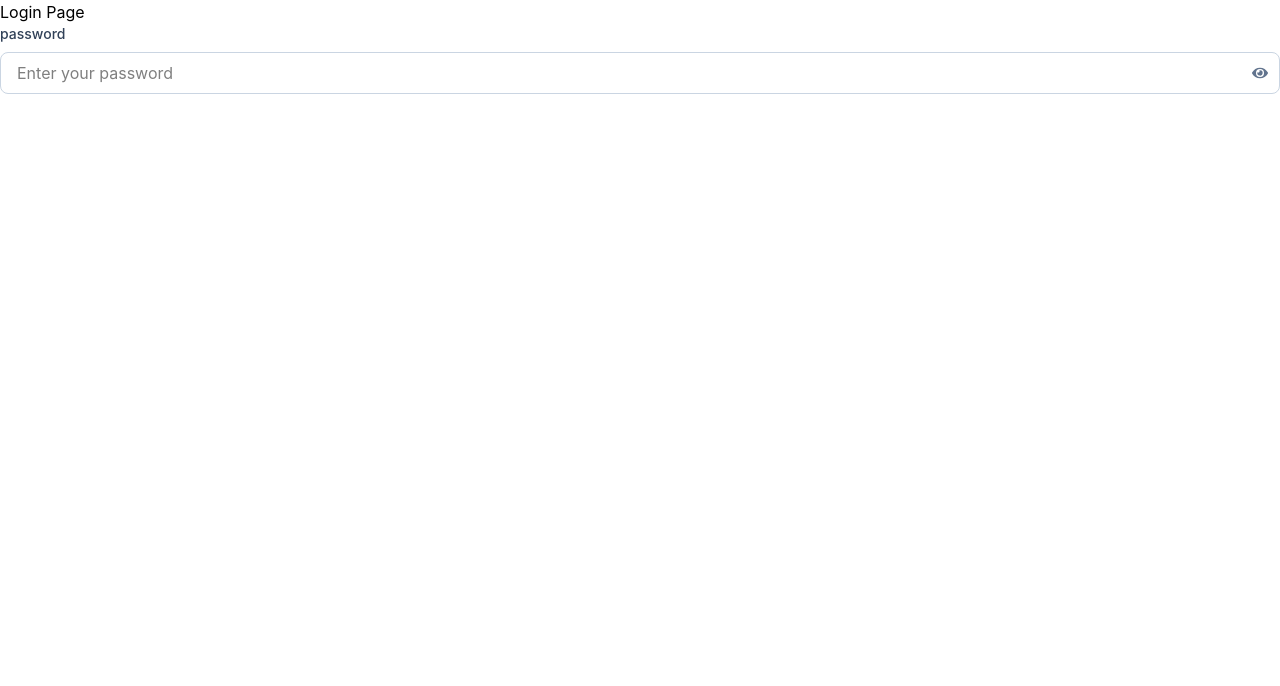
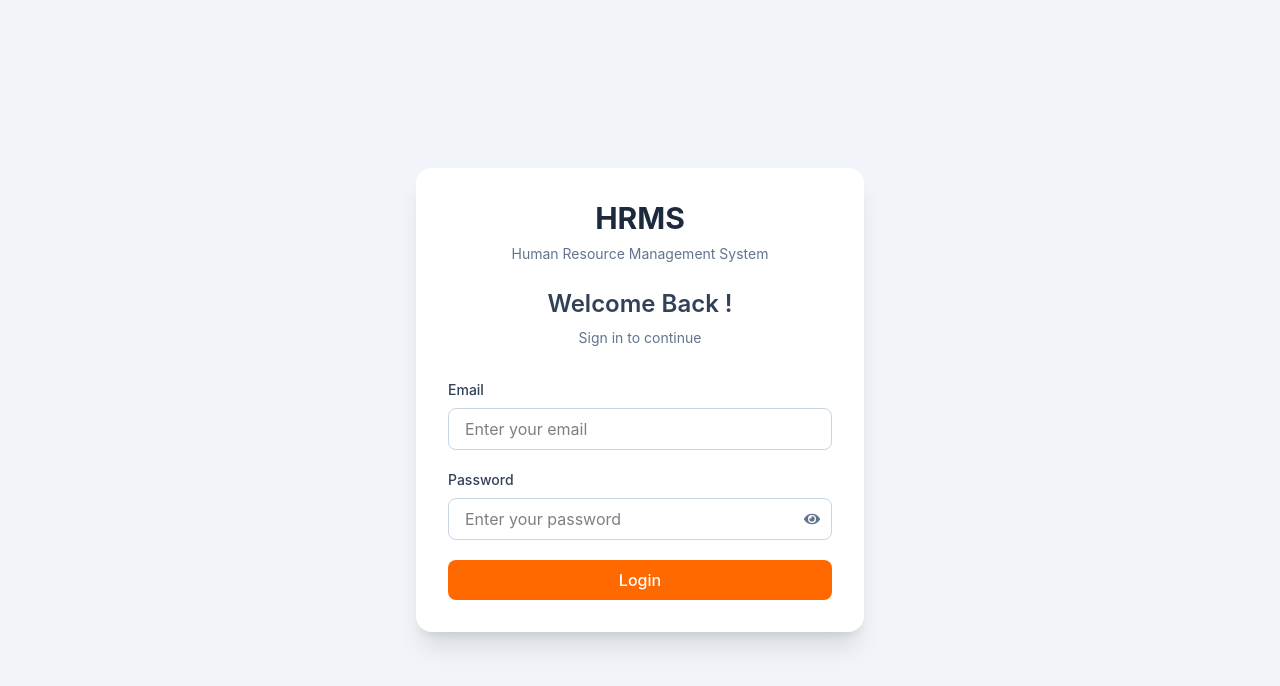
Before and after one commit to Devika265/SmartHRMS, a React app in the folder frontend/: page / in a window 1280 px wide. Shown: the top 686 px of the page. Built offline with nearby package versions, Linux system fonts and the light colour scheme; the HTML template or start-up script is replaced by a standard one.

Commit message:
Added login form with react-hook-form validation

```diff
--- a/frontend/src/App.jsx
+++ b/frontend/src/App.jsx
@@ -1,5 +1,4 @@
 import './App.css'
-import PasswordInput from './components/ui/PasswordInput'
 import AppRoutes from './routes/AppRoutes'
 
 function App() {
@@ -8,11 +7,6 @@ function App() {
   return (
     <>
       <AppRoutes />
-      <PasswordInput
-
-      label="password"
-      placeholder="Enter your password"
-      />
     </>
   )
 }
--- a/frontend/src/components/forms/LoginForm.jsx
+++ b/frontend/src/components/forms/LoginForm.jsx
@@ -1,11 +1,75 @@
-import React from 'react'
+import React, { useState } from "react";
+import Input from "../ui/Input";
+import PasswordInput from "../ui/PasswordInput";
+import Button from "../ui/Button";
+import { useForm } from "react-hook-form";
 
 const LoginForm = () => {
+  // const [formData, setFormData] = useState({
+  //   email: "",
+  //   password: "",
+  // });
+
+  // const handleChange = (event) => {
+  //   const { name, value } = event.target;
+
+  //   setFormData((prevData) => ({
+  //     ...prevData,
+  //     [name]: value,
+  //   }));
+  // };
+
+  // const form = useForm();
+  // const register = form.register;
+  // const handleSubmit = form.handleSubmit;
+  // const errors = form.formState.errors;
+
+  const {
+    register,
+    handleSubmit,
+    formState: { errors },
+  } = useForm();
+
+  const onSubmit = (data) => {
+    console.log(data);
+  };
+
   return (
-    <div>
+    <form onSubmit={handleSubmit(onSubmit)} className="space-y-5">
+      <Input
+        label="Email"
+        type="email"
+        name="email"
+        placeholder="Enter your email"
+        register={(name) => register(name, {
+          required: "Email is required",
+          pattern: {
+            value:/^[^\s@]+@[^\s@]+\.[^\s@]+$/,
+            message:"Please enter a valid email",
+          }
+        })}
+        error={errors.email?.message}
+      />
 
-    </div>
-  )
-}
+      <PasswordInput
+        label="Password"
+        name="password"
+        placeholder="Enter your password"
+        register={(name) =>
+          register(name, {
+            required: "password is required" ,
+            minLength:{
+              value:6,
+              message:"Password must be at least 6 characters",
+            },
+          })
+        }
+        error={errors.password?.message}
+      />
 
-export default LoginForm
+      <Button type="submit">Login</Button>
+    </form>
+  );
+};
+
+export default LoginForm;
--- a/frontend/src/components/ui/Input.jsx
+++ b/frontend/src/components/ui/Input.jsx
@@ -5,8 +5,7 @@ const Input = ({
   type = "text",
   name,
   placeholder,
-  value,
-  onChange,
+  register,
   error,
   className = "",
 }) => {
@@ -20,10 +19,9 @@ const Input = ({
 
       <input
         type={type}
-        name={name}
-        palceholder={placeholder}
-        value={value}
-        onChange={onChange}
+        {...register(name)}
+        placeholder={placeholder}
+
         className={`w-full rounded-lg border border-slate-300 px-4 py-2 outline-none focus:border-orange-500 ${className}`}
       />
 
--- a/frontend/src/components/ui/PasswordInput.jsx
+++ b/frontend/src/components/ui/PasswordInput.jsx
@@ -5,8 +5,7 @@ const PasswordInput = ({
   label,
   name,
   placeholder,
-  value,
-  onChange,
+  register,
   error,
   className = "",
 }) => {
@@ -23,10 +22,8 @@ const PasswordInput = ({
       <div className="relative">
         <input
           type={showPassword ? "text" : "password"}
-          name={name}
+          {...register(name)}
           placeholder={placeholder}
-          value={value}
-          onChange={onChange}
           className={`w-full rounded-lg border border-slate-300 px-4 py-2 pr-10 outline-none focus:border-orange-500 ${className}`}
         />
 
--- a/frontend/src/pages/auth/Login.jsx
+++ b/frontend/src/pages/auth/Login.jsx
@@ -1,11 +1,31 @@
-import React from 'react'
+import React from "react";
+import LoginForm from "../../components/forms/LoginForm";
 
 const Login = () => {
   return (
-    <div>
-      Login Page
+    <div className="min-h-screen bg-slate-100 flex items-center justify-center p-4">
+
+      <div className="w-full max-w-md rounded-2xl bg-white p-6 md:p-8 shadow-xl">
+
+        <div className="mb-8 text-center">
+
+          <h1 className="text-3xl font-bold text-slate-800">HRMS</h1>
+
+          <p className="mt-2 text-sm text-slate-500">
+            Human Resource Management System
+          </p>
+
+          <h2 className="mt-6 text-2xl font-semibold text-slate-700">
+            Welcome Back !
+          </h2>
+
+          <p className="mt-2 text-sm text-slate-500">Sign in to continue</p>
+        </div>
+
+        <LoginForm />
+      </div>
     </div>
-  )
-}
+  );
+};
 
-export default Login
+export default Login;
```
